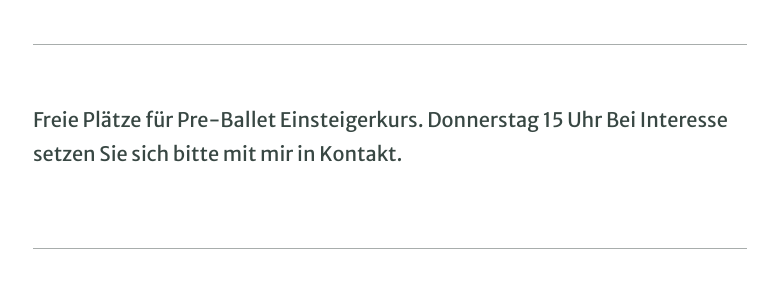
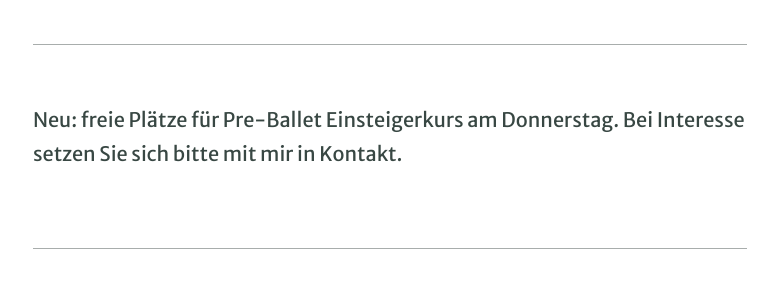
Before and after one commit to irenepedrotti/irenepedrotti.github.io, a Jekyll site: the page built from pages/index.md, in a window 1280 px wide. Shown: the part 765-1065 px from the top of the page, without its empty margins (250-1025 px from the left). Built offline with Jekyll 4.4.1, drawn with Linux system fonts in a browser that asks for light colours.

Commit message:
Neu bie Preballet Kurs u keine Zeit am Donnerstag angegeben

```diff
--- a/pages/index.md
+++ b/pages/index.md
@@ -12,10 +12,10 @@ Wir sind weiterhin bemüht die Hygiene und Schutzmassnahmen zu befolgen.
 
 **Danke für die Mithilfe**
 
-
 ---
 
- Freie Plätze für Pre-Ballet Einsteigerkurs. Donnerstag 15 Uhr Bei Interesse setzen Sie sich bitte mit mir in Kontakt.
+ Neu: freie Plätze für Pre-Ballet Einsteigerkurs am Donnerstag.
+ Bei Interesse setzen Sie sich bitte mit mir in Kontakt.
 
 ---
 
```
